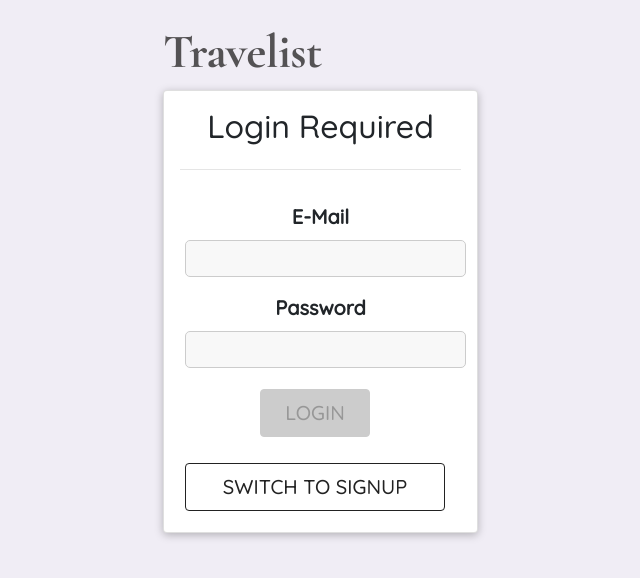
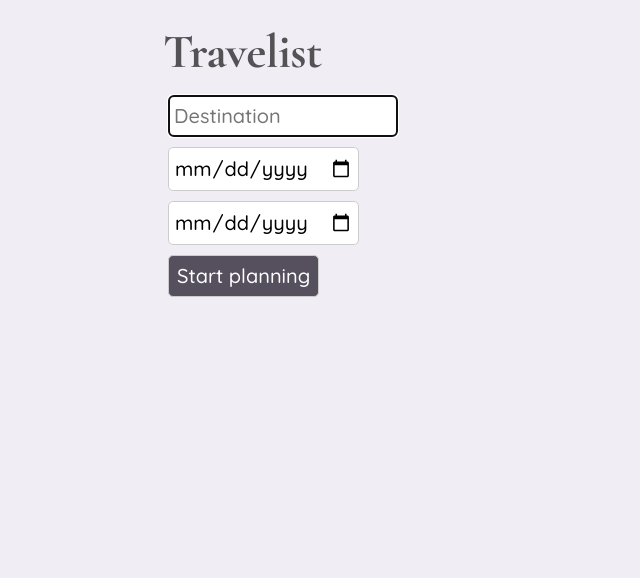
Before and after one commit to melvinlau/travelist, a React (Create React App) app in the folder client/: page / in a window 1280 px wide. Before the commit this address led to /auth. Shown: the top 578 px of the page, without its empty margins (302-942 px from the left). Built offline with nearby package versions, Linux system fonts and the light colour scheme.

Commit message:
Common props now globally residing in Context

```diff
--- a/client/public/index.html
+++ b/client/public/index.html
@@ -38,6 +38,9 @@
             </div>
           </div>
           <div class="row">
+            <div id="backdrop-hook"></div>
+            <div id="modal-hook"></div>
+            <div id="drawer-hook"></div>
             <div id="root" class="col-12"></div>
           </div>
         </div>
--- a/client/src/App.js
+++ b/client/src/App.js
@@ -34,14 +34,17 @@ function App() {
   if (isLoggedIn) {
     routes = (
       <Switch>
+        <Route path="/user/new-trip" exact>
+          <Start />
+        </Route>
         <Route path="/user/activities" exact>
-          <ActivityList trip={trip} updateTrip={updateTrip} />
+          <ActivityList />
         </Route>
         <Route path="/user/travelist" exact>
-          <PackingList trip={trip} updateTrip={updateTrip} />
+          <PackingList />
         </Route>
-        <Route path="/user/trips" exact>
-          <Trips trip={trip} updateTrip={updateTrip} />
+        <Route path="/" exact>
+          <Trips />
         </Route>
         <Redirect to="/" />
       </Switch>
@@ -53,12 +56,15 @@ function App() {
           <Auth />
         </Route>
         <Route path="/activities" exact>
-          <ActivityList trip={trip} updateTrip={updateTrip} />
+          <ActivityList />
         </Route>
         <Route path="/travelist" exact>
-          <PackingList trip={trip} updateTrip={updateTrip} />
+          <PackingList />
         </Route>
-        <Redirect to="/auth" />
+        <Route path="/" exact>
+          <Start />
+        </Route>
+        <Redirect to="/auth" exact/>
       </Switch>
     );
   }
@@ -71,6 +77,8 @@ function App() {
   return (
     <AuthContext.Provider
       value={{ isLoggedIn: isLoggedIn, login: login, logout: logout }}
+      trip={trip}
+      updateTrip={updateTrip}
     >
       <Router>
         {routes}
--- a/client/src/components/user/Auth.js
+++ b/client/src/components/user/Auth.js
@@ -65,7 +65,7 @@ const Auth = () => {
 
     if (isLoginMode) {
       try {
-        const response = await fetch("http://localhost:5000/api/users/login", {
+        const response = await fetch("http://localhost:3001/api/users/login", {
           method: "POST",
           headers: {
             "Content-Type": "application/json"
@@ -88,7 +88,7 @@ const Auth = () => {
       }
     } else {
       try {
-        const response = await fetch("http://localhost:5000/api/users/signup", {
+        const response = await fetch("http://localhost:3001/api/users/signup", {
           method: "POST",
           headers: {
             "Content-Type": "application/json"
@@ -155,11 +155,11 @@ const Auth = () => {
             onInput={inputHandler}
           />
           <Button type="submit" disabled={!formState.isValid}>
-            {isLoginMode ? "LOGIN" : "SIGNUP"}
+            {isLoginMode ? "Log In" : "Sign Up"}
           </Button>
         </form>
         <Button inverse onClick={switchModeHandler}>
-          SWITCH TO {isLoginMode ? "SIGNUP" : "LOGIN"}
+          Switch to {isLoginMode ? "Sign Up" : "Log In"}
         </Button>
       </Card>
     </React.Fragment>
```
